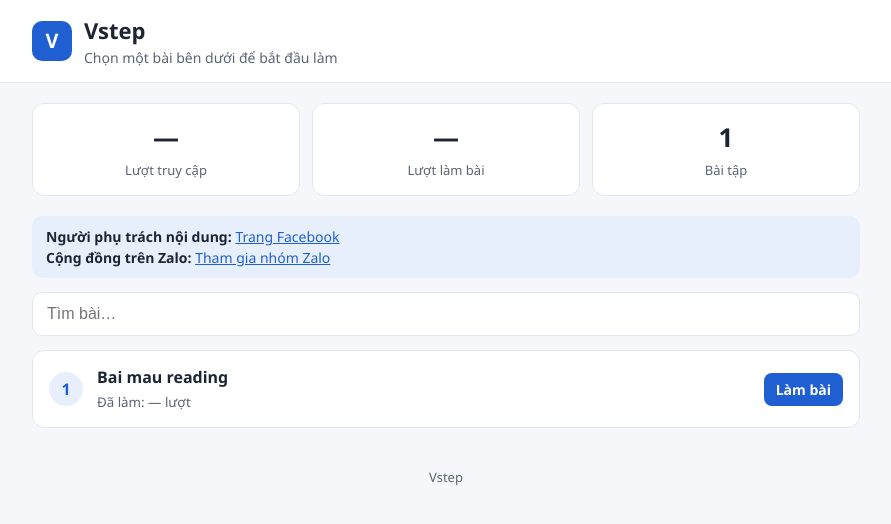
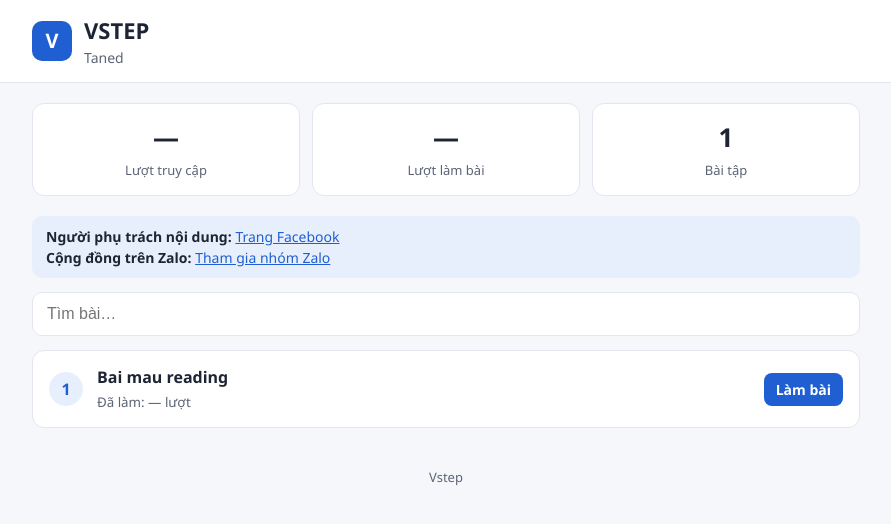
Before and after one commit to VSTEP-HUB/vstep-hub.github.io, a plain HTML site: page index.html in a window 1280 px wide. Shown: the whole page, without its empty margins (194-1085 px from the left). Drawn offline with Linux system fonts and the light colour scheme; no server answers.

Commit message:
Update index.html

```diff
--- a/index.html
+++ b/index.html
@@ -11,8 +11,8 @@
   <div class="khung">
     <div class="logo">V</div>
     <div>
-      <h1>Vstep</h1>
-      <p>Chọn một bài bên dưới để bắt đầu làm</p>
+      <h1>VSTEP</h1>
+      <p>Taned</p>
     </div>
   </div>
 </header>
```
